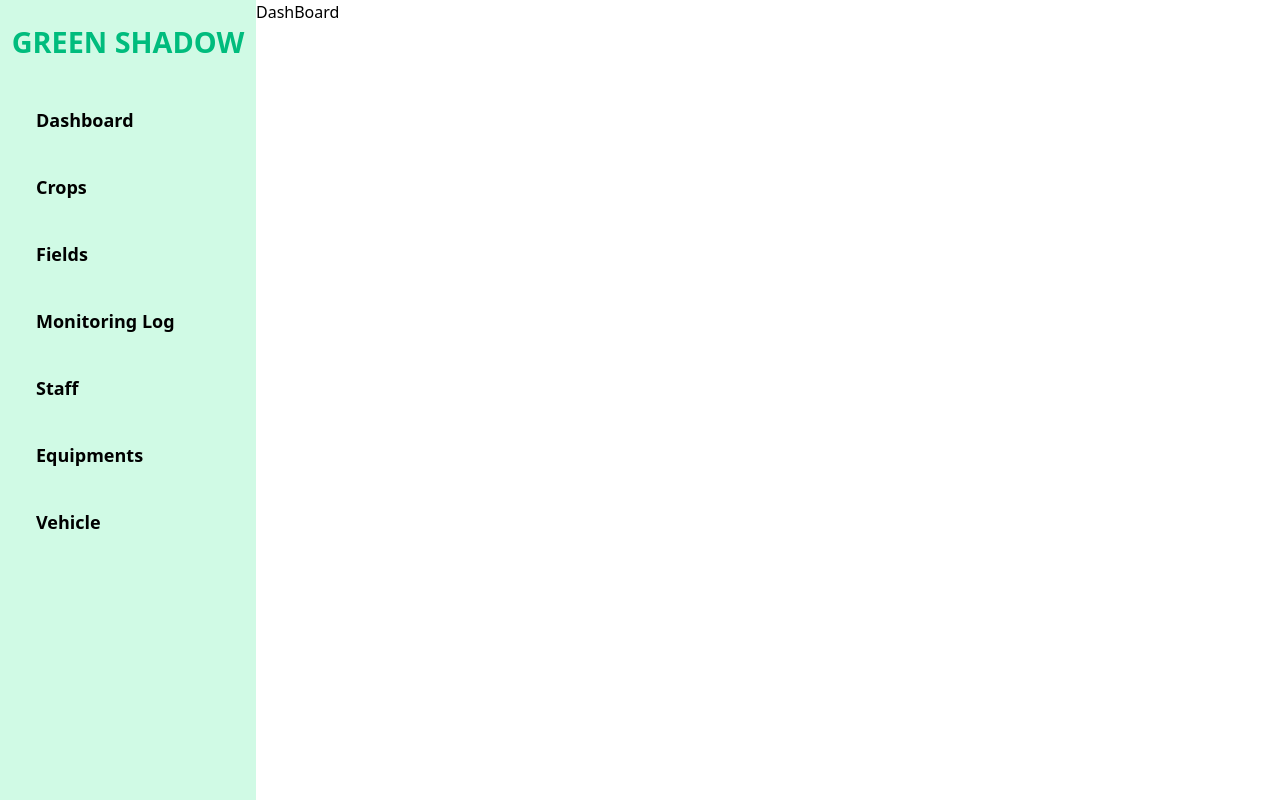
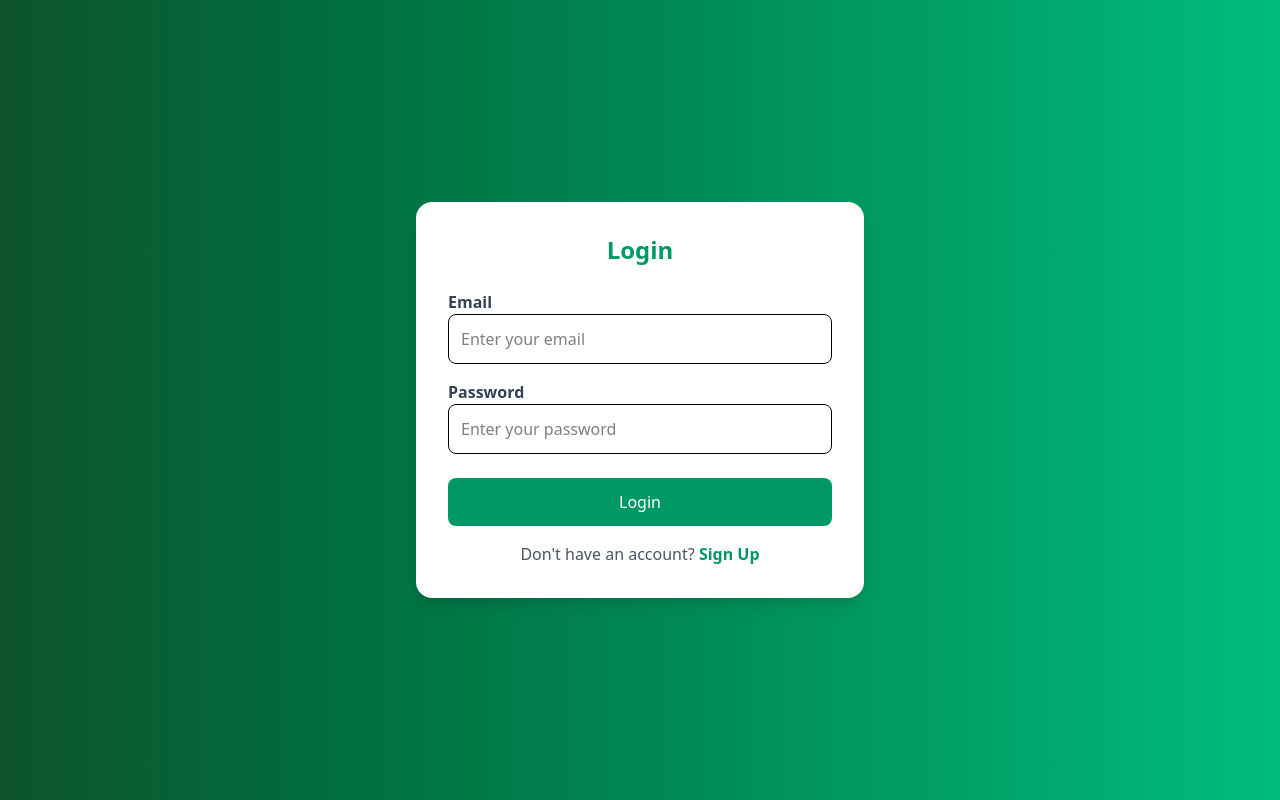
Before and after one commit to DilanMadushan/React-Green-Shadow, a React (Vite) app: page / in a window 1280 px wide. Built offline with nearby package versions, Linux system fonts and the light colour scheme.

Commit message:
add login page

```diff
--- a/package.json
+++ b/package.json
@@ -14,6 +14,7 @@
     "@tailwindcss/vite": "^4.0.4",
     "axios": "^1.7.9",
     "base64-encode-file": "^1.0.7",
+    "framer-motion": "^12.4.7",
     "react": "^19.0.0",
     "react-dom": "^19.0.0",
     "react-green-shadow": "file:",
--- a/src/Components/SideBar/SideBar.tsx
+++ b/src/Components/SideBar/SideBar.tsx
@@ -1,24 +1,40 @@
-import {Link} from "react-router";
-import './SideBar.css'
+import { Link } from "react-router";
+import "./SideBar.css";
 
 const SideBar = () => {
   return (
-    <nav className="bg-emerald-100">
-      <div className="  w-[16rem] h-full flex flex-col gap-4">
-        <h1 className="text-[1.8rem] font-sans font-bold text-emerald-500 text-center mt-5">GREEN SHADOW</h1>
+    <nav className="bg-emerald-200 relative hidden md:block transition duration-200">
+      <div className="w-[16rem] h-full flex flex-col gap-4">
+        <h1 className="text-[1.8rem] font-sans font-bold text-emerald-500 text-center mt-5">
+          GREEN SHADOW
+        </h1>
 
         <ul className="flex flex-col font-bold text-[18px] text-black">
-            <Link to={'/'} className="mt-4  py-3 px-4 rounded-lg links" id="dashboard"><span className="">Dashboard</span></Link>
-            <Link to={'/crop'}  className="mt-4  py-3 px-4 rounded-lg  links"><span>Crops</span></Link>
-            <Link to={'/field'}  className="mt-4  py-3 px-4 rounded-lg links"><span>Fields</span></Link>
-            <Link to={'/log'}  className="mt-4  py-3 px-4 rounded-lg links"><span>Monitoring Log</span></Link>
-            <Link to={'/staff'}  className="mt-4  py-3 px-4 rounded-lg links"><span>Staff</span></Link>
-            <Link to={'/equipment'}  className="mt-4  py-3 px-4 rounded-lg links"><span>Equipments</span></Link>
-            <Link to={'/vehicle'}  className="mt-4  py-3 px-4 rounded-lg links"><span>Vehicle</span></Link>
+          <Link to={'/dashboard'} className="mt-4 py-3 px-4 rounded-lg links" id="dashboard">
+            <span className="">Dashboard</span>
+          </Link>
+          <Link to={'/crop'} className="mt-4 py-3 px-4 rounded-lg links">
+            <span>Crops</span>
+          </Link>
+          <Link to={'/field'} className="mt-4 py-3 px-4 rounded-lg links">
+            <span>Fields</span>
+          </Link>
+          <Link to={'/log'} className="mt-4 py-3 px-4 rounded-lg links">
+            <span>Monitoring Log</span>
+          </Link>
+          <Link to={'/staff'} className="mt-4 py-3 px-4 rounded-lg links">
+            <span>Staff</span>
+          </Link>
+          <Link to={'/equipment'} className="mt-4 py-3 px-4 rounded-lg links">
+            <span>Equipments</span>
+          </Link>
+          <Link to={'/vehicle'} className="mt-4 py-3 px-4 rounded-lg links">
+            <span>Vehicle</span>
+          </Link>
         </ul>
-        </div>
+      </div>
     </nav>
-  )
-}
+  );
+};
 
-export default SideBar
+export default SideBar;
--- a/src/pages/DashBoard/DashBoard.tsx
+++ b/src/pages/DashBoard/DashBoard.tsx
@@ -1,9 +1,25 @@
-import React from 'react'
+import React from 'react';
+import { motion } from 'framer-motion';
 
 const DashBoard = () => {
   return (
-    <div className='w-full h-screen'>DashBoard</div>
-  )
-}
+    <div className='w-full h-screen flex flex-col items-center justify-center bg-gradient-to-r from-green-900 to-emerald-500 relative overflow-hidden'>
+      {/* Background Images */}
+      <img src='https://images.pexels.com/photos/440731/pexels-photo-440731.jpeg' alt='background' className='absolute top-0 left-0 w-full h-full object-cover opacity-20' />
 
-export default DashBoard
+      {/* Animated Title */}
+      <motion.h1
+        className='text-center text-[3rem] sm:text-[4rem] md:text-[5rem] font-serif text-white shadow-lg relative'
+        initial={{ opacity: 0, y: -50 }}
+        animate={{ opacity: 1, y: 0 }}
+        transition={{ duration: 1 }}
+      >
+        GREEN SHADOW
+      </motion.h1>
+
+
+    </div>
+  );
+};
+
+export default DashBoard;
--- /dev/null
+++ b/src/pages/Login/Login.tsx
@@ -0,0 +1,44 @@
+import { useNavigate } from "react-router-dom";
+const Login = () => {
+
+    const navigate = useNavigate();
+    const onSubmit = ()=>{
+        navigate('/dashboard');
+    }
+
+  return (
+    <div className='flex items-center justify-center h-screen bg-gradient-to-r from-green-900 to-emerald-500'>
+      <div className='bg-white p-8 rounded-2xl shadow-lg w-full max-w-md'>
+        <h2 className='text-2xl font-bold text-center text-emerald-600 mb-6'>Login</h2>
+        <form>
+          <div className='mb-4'>
+            <label className='block text-gray-700 font-semibold'>Email</label>
+            <input
+              type='email'
+              className='w-full p-3 border rounded-lg focus:outline-none focus:ring-2 focus:ring-emerald-500'
+              placeholder='Enter your email'
+            />
+          </div>
+          <div className='mb-6'>
+            <label className='block text-gray-700 font-semibold'>Password</label>
+            <input
+              type='password'
+              className='w-full p-3 border rounded-lg focus:outline-none focus:ring-2 focus:ring-emerald-500'
+              placeholder='Enter your password'
+            />
+          </div>
+          <button
+            type='submit'
+            className='w-full bg-emerald-600 text-white py-3 rounded-lg hover:bg-emerald-700 transition duration-300'
+            onClick={onSubmit}
+          >
+            Login
+          </button>
+        </form>
+        <p className='mt-4 text-center text-gray-600'>Don't have an account? <a href='#' className='text-emerald-600 font-semibold'>Sign Up</a></p>
+      </div>
+    </div>
+  );
+};
+
+export default Login;
```
Also changed, not shown: src/App.tsx (+7 -2 lines), 1 other file (tests, documents, lock files or other folders).
